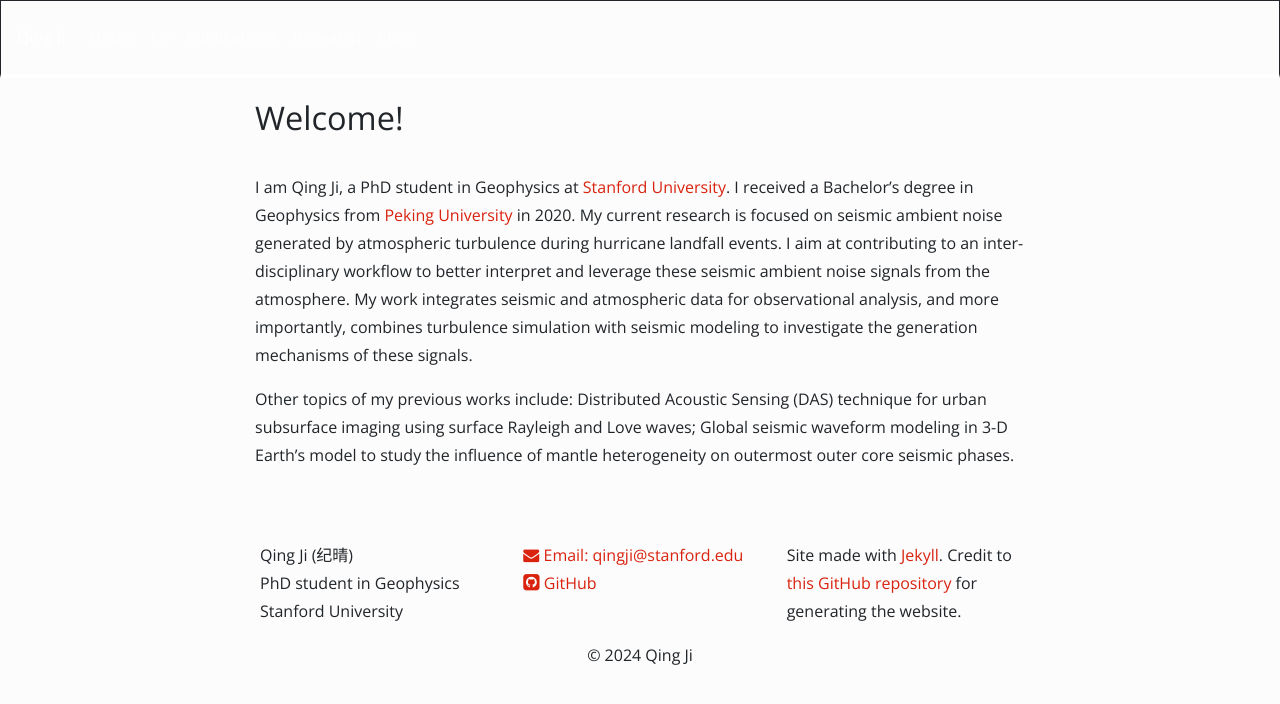
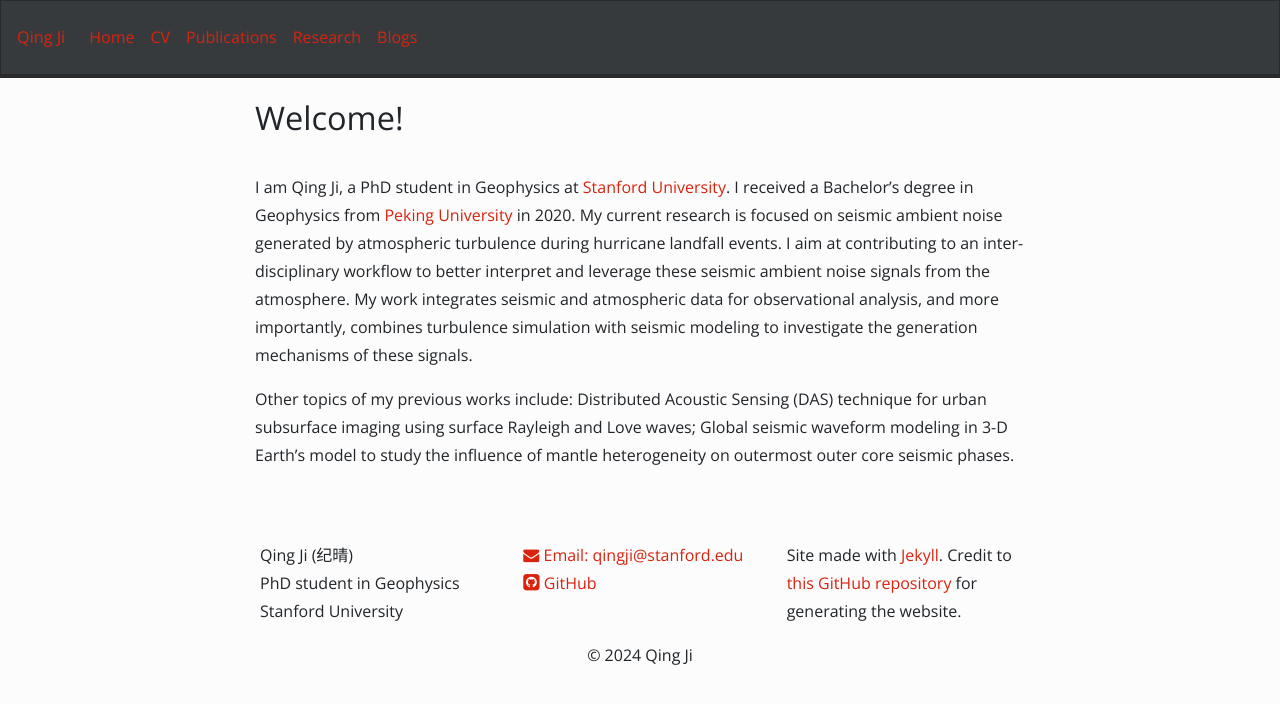
Before and after one commit to NickJi98/NickJi98.github.io, a Jekyll site: the page built from _pages/home.md, in a window 1280 px wide. Shown: the top 704 px of the page. Built offline with Jekyll 4.4.1, drawn with Linux system fonts in a browser that asks for light colours; nearby versions of some CDN libraries; a style sheet for code colours, icons or effects is not loaded.

Commit message:
Update header.html

```diff
--- a/_includes/header.html
+++ b/_includes/header.html
@@ -3,16 +3,16 @@
 height="0" width="0" style="display:none;visibility:hidden"></iframe></noscript>
 <!-- End Google Tag Manager (noscript) -->
 
-<nav class="navbar sticky-top navbar-expand-lg navbar-dark bg-info-disabled">
+<nav class="navbar sticky-top navbar-expand-lg bg-dark" data-bs-theme="dark">
     <a class="navbar-brand" href="{{ site.url }}{{ site.baseurl }}/">
 <!--     <img src="{{ site.url }}{{ site.baseurl }}/favicon.ico" width="30" height="30" style="margin-right:5px" class="d-inline-block align-top" alt=""> -->
       {{ site.title | escape }}
     </a>
-    <button class="navbar-toggler" type="button" data-toggle="collapse" data-target="#navbarColor03" aria-controls="navbarColor03" aria-expanded="false" aria-label="Toggle navigation">
+    <button class="navbar-toggler" type="button" data-toggle="collapse" data-target="#navbarColor02" aria-controls="navbarColor02" aria-expanded="false" aria-label="Toggle navigation">
         <span class="navbar-toggler-icon"></span>
     </button>
 
-    <div class="collapse navbar-collapse" id="navbarColor03">
+    <div class="collapse navbar-collapse" id="navbarColor02">
         <ul class="navbar-nav mr-auto">
         <ul class="navbar-nav">
           <li class="nav-item">
```
